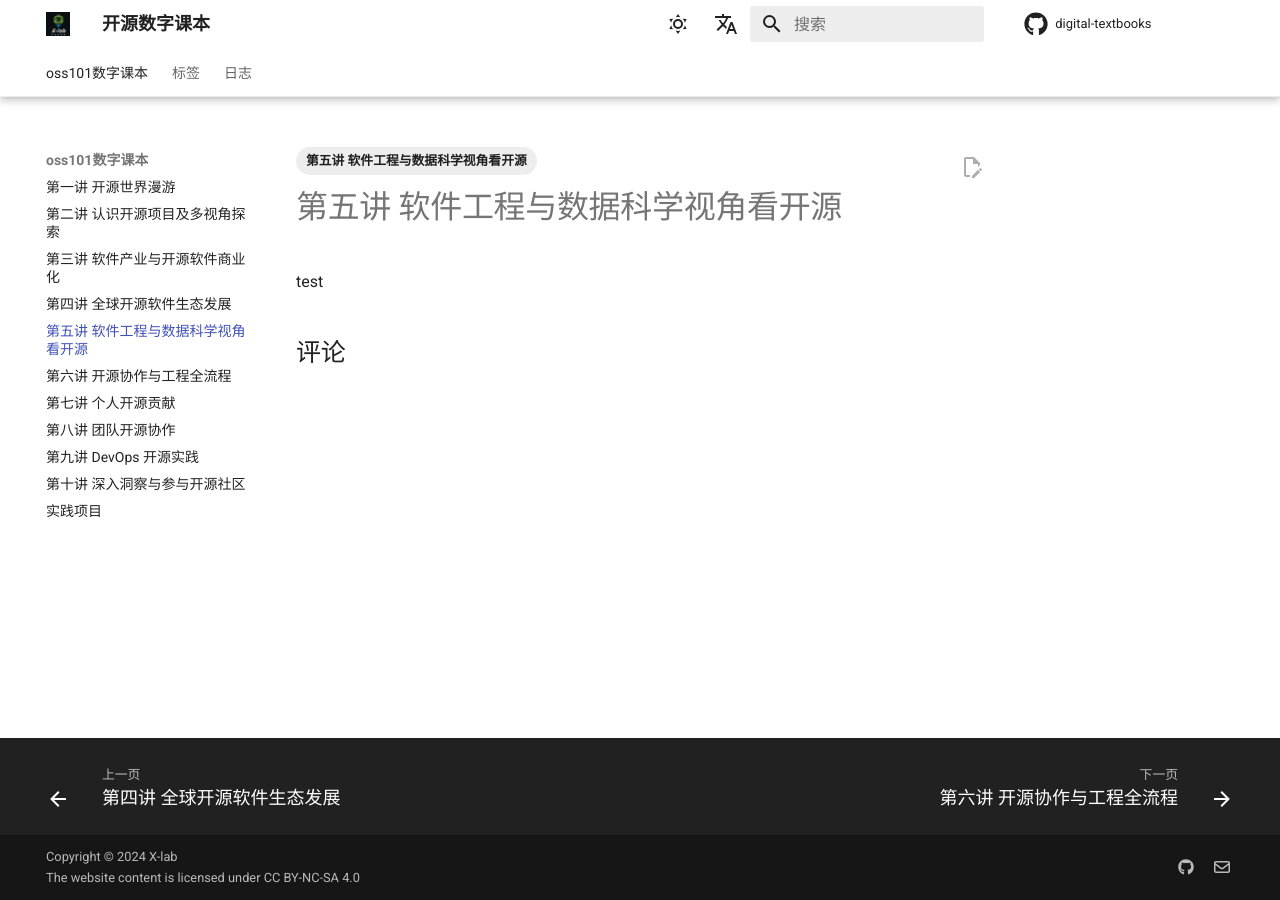
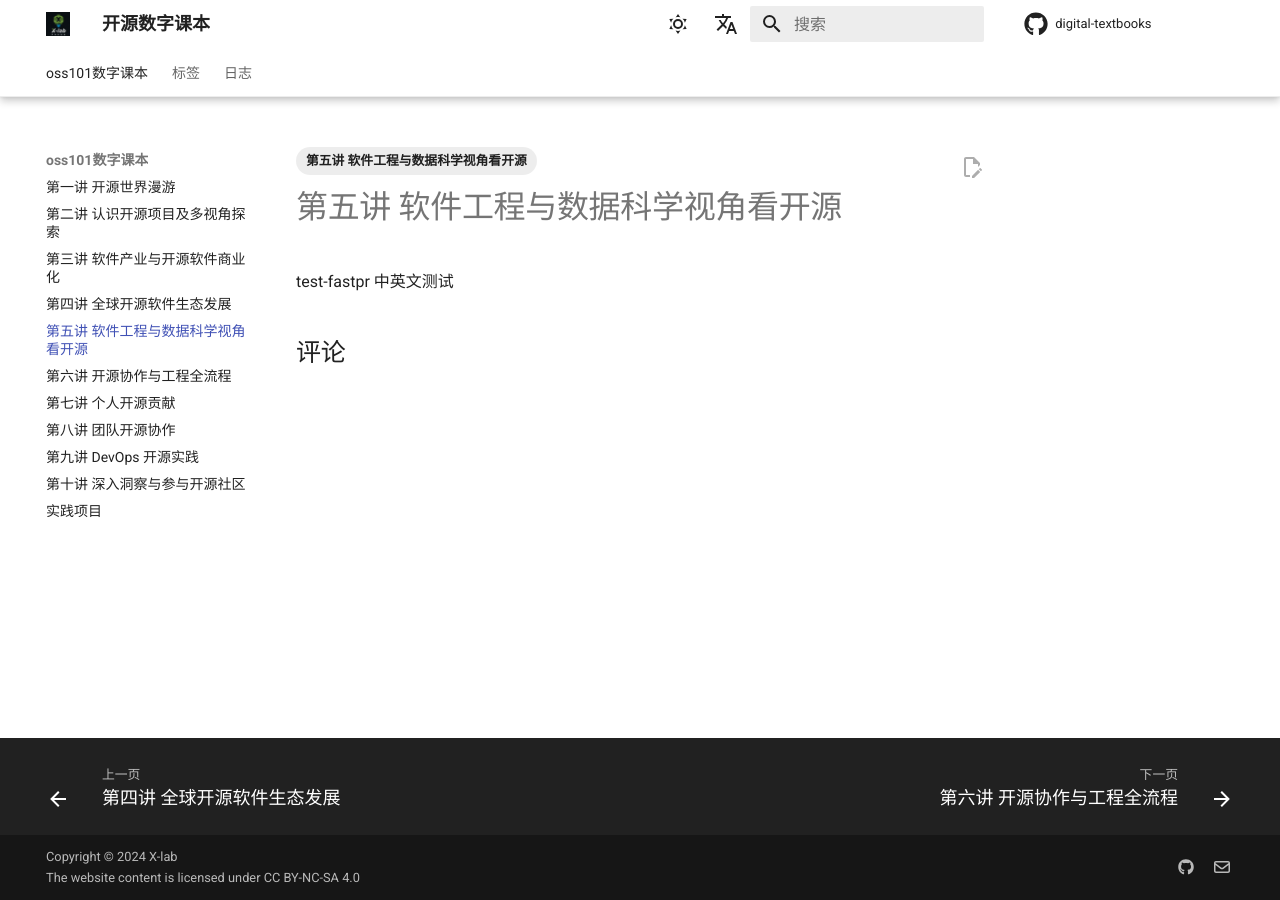
Before and after one commit to X-lab2017/digital-textbooks, an MkDocs documentation site: the page built from docs/textbooks/chapter_5/index.md, in a window 1280 px wide. Built offline with MkDocs 1.6.1 and Material for MkDocs 9.7.7, drawn with Linux system fonts in a browser that asks for light colours; comment, search, counter and statistics services are not loaded.

Commit message:
docs: fastPR-2024-10-29T06-31-46

```diff
--- a/docs/textbooks/chapter_5/index.md
+++ b/docs/textbooks/chapter_5/index.md
@@ -4,4 +4,5 @@ tags:
   - 第五讲 软件工程与数据科学视角看开源
 comments: true #默认不开启评论
 ---
-test
+test-fastpr
+中英文测试
```
